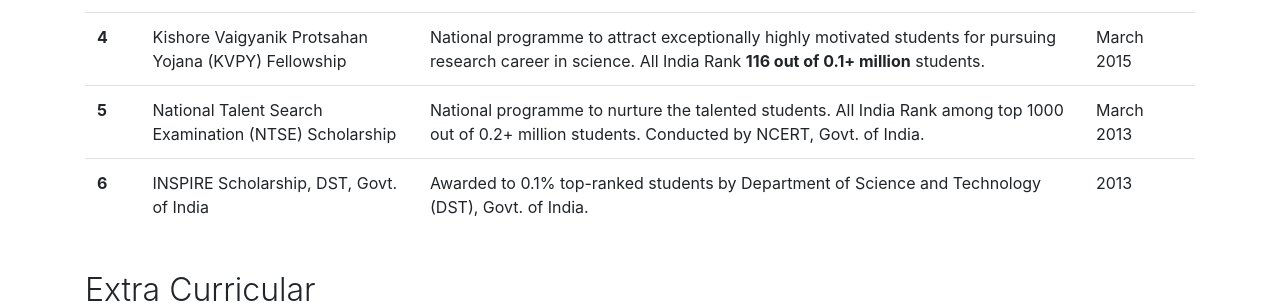
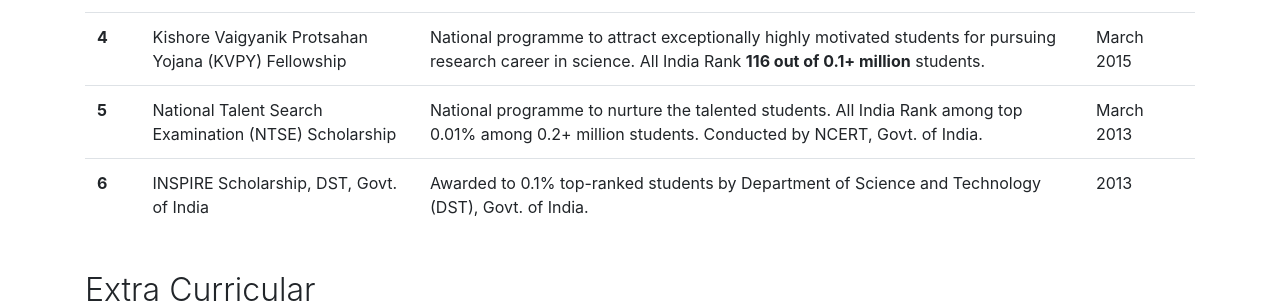
Before and after one commit to thenamangoyal/thenamangoyal.github.io, a Jekyll site: the page built from achievements.html, in a window 1280 px wide and 1150 px high. Shown: the part 447-750 px from the top of the window. Built offline with Jekyll 4.4.1, drawn with Linux system fonts in a browser that asks for light colours; nearby versions of some CDN libraries.

Commit message:
Update achievements.html

```diff
--- a/achievements.html
+++ b/achievements.html
@@ -54,7 +54,7 @@ permalink: "/achievements"
             <tr>
                 <th scope="row">5</th>
                 <td>National Talent Search Examination (NTSE) Scholarship</td>
-                <td>National programme to nurture the talented students. All India Rank among top 1000 out of 0.2+ million students. Conducted by NCERT, Govt. of India.</td>
+                <td>National programme to nurture the talented students. All India Rank among top 0.01% among 0.2+ million students. Conducted by NCERT, Govt. of India.</td>
                 <td>March 2013</td>
             </tr>
             <tr>
```
